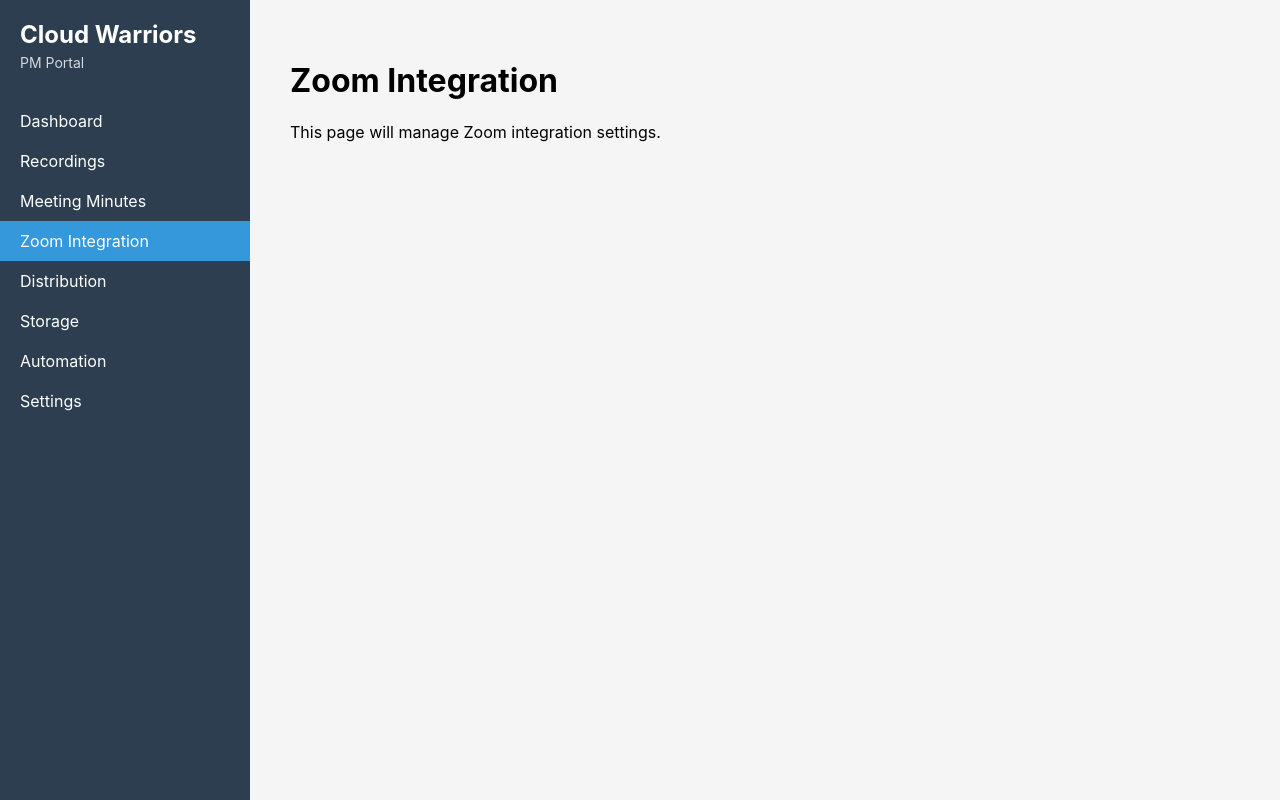
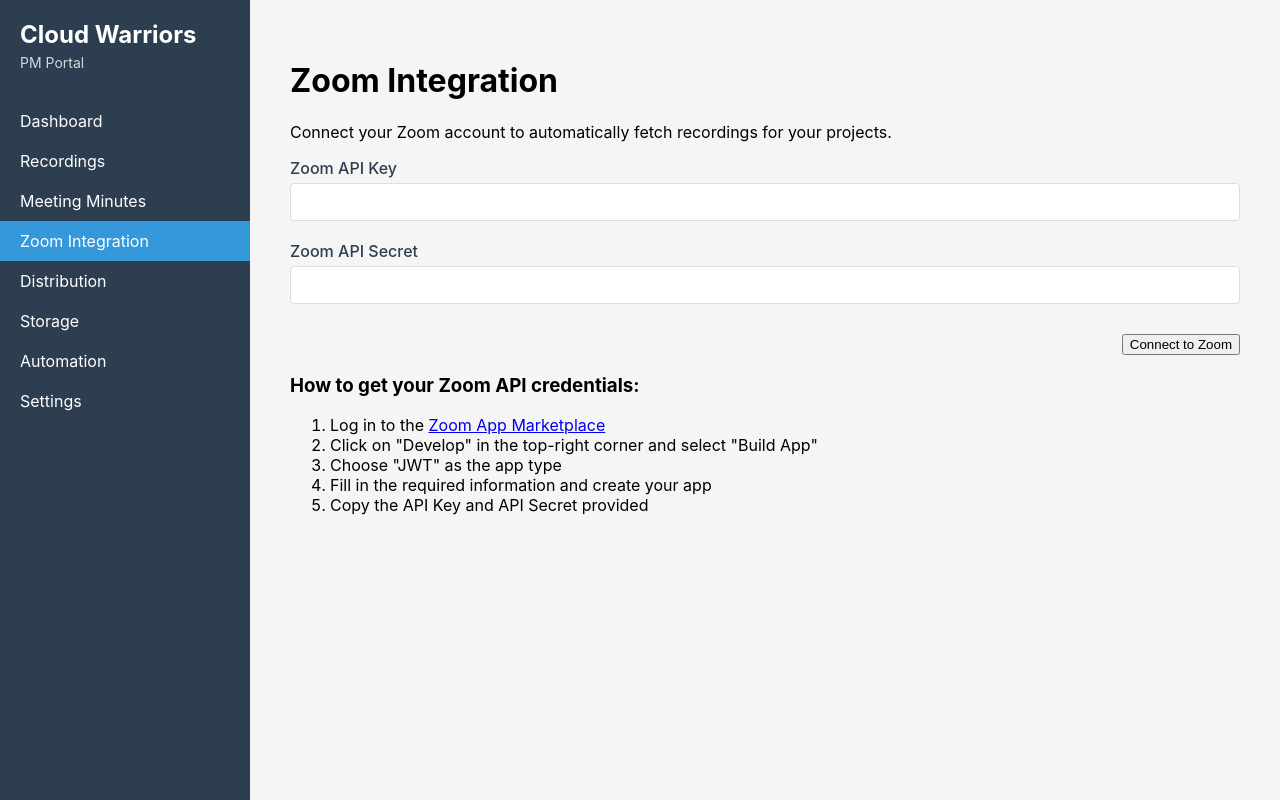
Before and after one commit to CW-ljcoole/cloud-warriors-portal, a React (Create React App) app in the folder frontend/: page /zoom-integration in a window 1280 px wide. Built offline with nearby package versions, Linux system fonts and the light colour scheme; no server answers.

Commit message:
Update ZoomIntegration.js

```diff
--- a/frontend/src/pages/ZoomIntegration.js
+++ b/frontend/src/pages/ZoomIntegration.js
@@ -1,11 +1,110 @@
-import React from 'react';
+import React, { useState } from 'react';
 import '../styles/ZoomIntegration.css';
+import config from '../config';
 
 const ZoomIntegration = () => {
+  const [zoomCredentials, setZoomCredentials] = useState({
+    apiKey: '',
+    apiSecret: ''
+  });
+  const [connected, setConnected] = useState(false);
+
+  const handleChange = (e) => {
+    setZoomCredentials({
+      ...zoomCredentials,
+      [e.target.name]: e.target.value
+    });
+  };
+
+  const handleConnect = async (e) => {
+    e.preventDefault();
+
+    // In a real implementation, this would save the credentials to the user's profile
+    // and verify them with Zoom
+    try {
+      // Mock API call - in a real app, this would call your backend
+      // const apiUrl = config.apiUrl;
+      // const response = await fetch(`${apiUrl}/api/users/zoom-connect`, {
+      //   method: 'POST',
+      //   headers: { 'Content-Type': 'application/json' },
+      //   body: JSON.stringify(zoomCredentials),
+      // });
+
+      // if (!response.ok) throw new Error('Failed to connect to Zoom');
+
+      // For demo purposes, we'll just simulate a successful connection
+      setConnected(true);
+      alert('Successfully connected to Zoom! You can now add Zoom Meeting IDs to your projects.');
+    } catch (error) {
+      console.error('Error connecting to Zoom:', error);
+      alert('Failed to connect to Zoom. Please check your credentials and try again.');
+    }
+  };
+
   return (
     <div className="zoom-integration-container">
       <h1>Zoom Integration</h1>
-      <p>This page will manage Zoom integration settings.</p>
+
+      {connected ? (
+        <div className="zoom-connected">
+          <div className="success-icon">✓</div>
+          <h2>Connected to Zoom</h2>
+          <p>Your Zoom account is successfully connected. You can now add Zoom Meeting IDs to your projects to automatically fetch recordings.</p>
+          <button
+            className="disconnect-btn"
+            onClick={() => setConnected(false)}
+          >
+            Disconnect
+          </button>
+        </div>
+      ) : (
+        <div className="zoom-connect-form">
+          <p>Connect your Zoom account to automatically fetch recordings for your projects.</p>
+
+          <form onSubmit={handleConnect}>
+            <div className="form-group">
+              <label htmlFor="apiKey">Zoom API Key</label>
+              <input
+                type="text"
+                id="apiKey"
+                name="apiKey"
+                value={zoomCredentials.apiKey}
+                onChange={handleChange}
+                required
+              />
+            </div>
+
+            <div className="form-group">
+              <label htmlFor="apiSecret">Zoom API Secret</label>
+              <input
+                type="password"
+                id="apiSecret"
+                name="apiSecret"
+                value={zoomCredentials.apiSecret}
+                onChange={handleChange}
+                required
+              />
+            </div>
+
+            <div className="form-actions">
+              <button type="submit" className="connect-btn">
+                Connect to Zoom
+              </button>
+            </div>
+          </form>
+
+          <div className="zoom-instructions">
+            <h3>How to get your Zoom API credentials:</h3>
+            <ol>
+              <li>Log in to the <a href="https://marketplace.zoom.us/" target="_blank" rel="noopener noreferrer">Zoom App Marketplace</a></li>
+              <li>Click on "Develop" in the top-right corner and select "Build App"</li>
+              <li>Choose "JWT" as the app type</li>
+              <li>Fill in the required information and create your app</li>
+              <li>Copy the API Key and API Secret provided</li>
+            </ol>
+          </div>
+        </div>
+      ) }
     </div>
   );
 };
```
